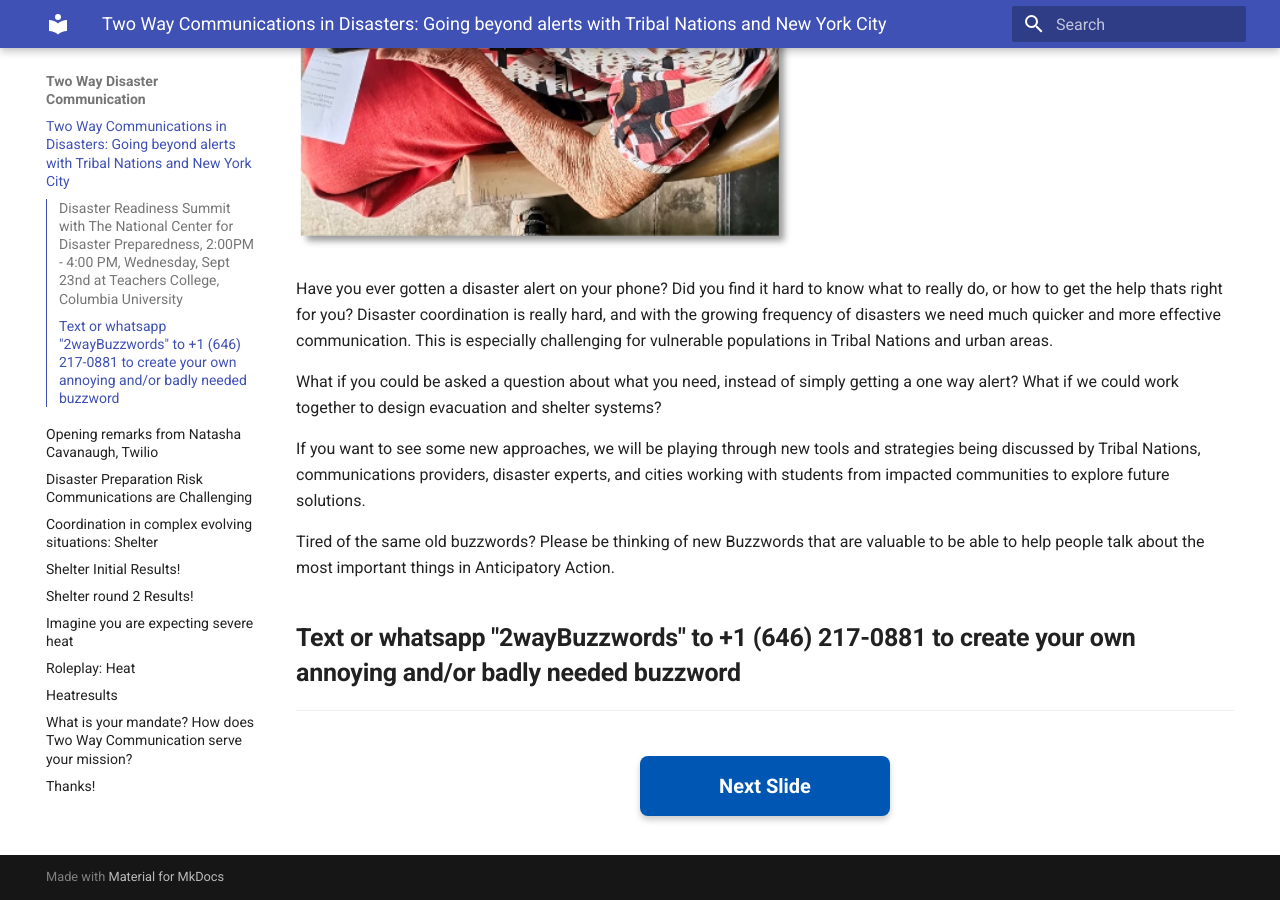
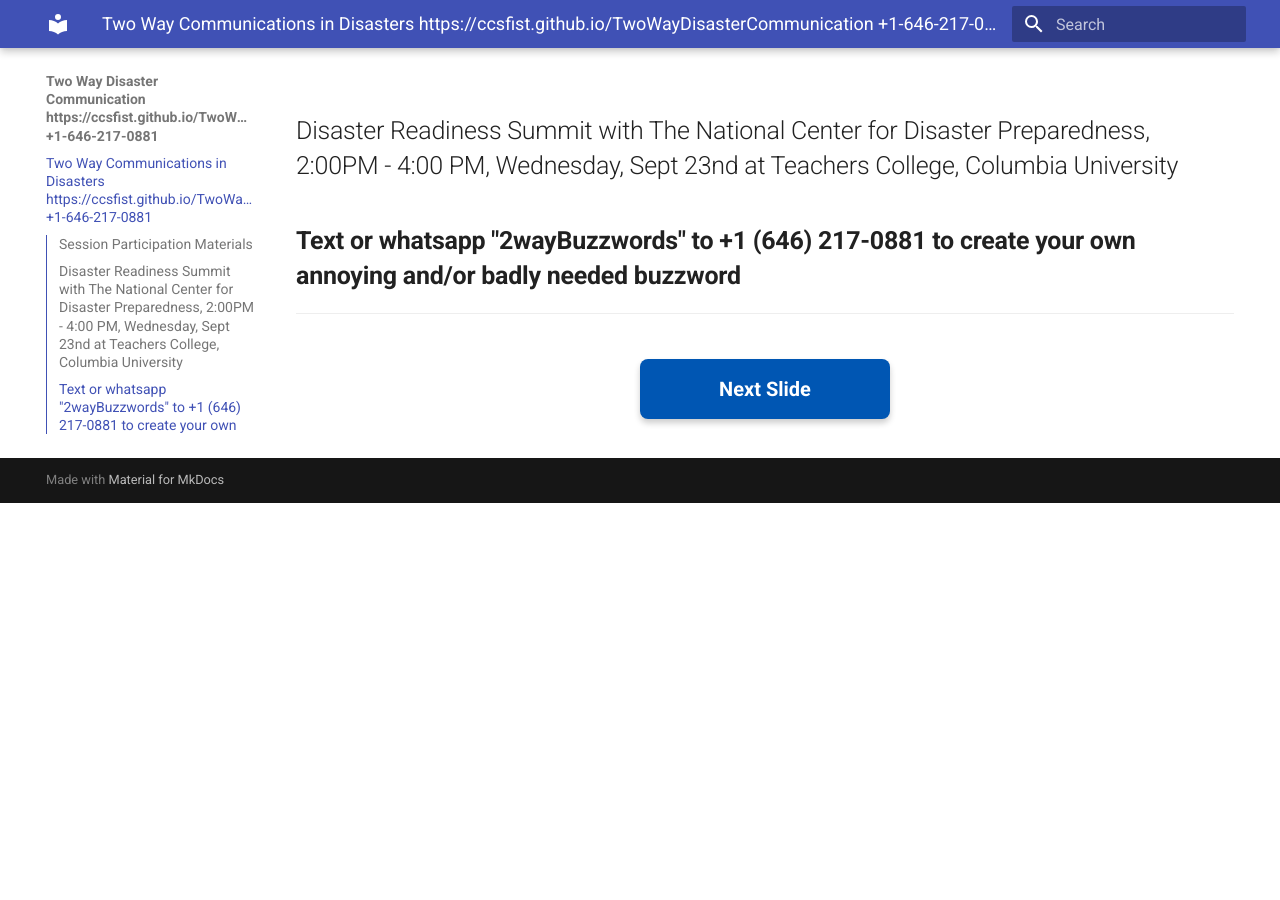
Before and after one commit to ccsfist/TwoWayDisasterCommunication, an MkDocs documentation site: the page built from docs/index.md, in a window 1280 px wide and 900 px high, scrolled down 748 px. Built offline with MkDocs 1.6.1 and Material for MkDocs 9.7.7, drawn with Linux system fonts in a browser that asks for light colours; after the commit the page ends 1251 px from its top, so only the background shows below that; some of the changed text lies outside the part shown.

Commit message:
banner page

```diff
--- a/docs/index.md
+++ b/docs/index.md
@@ -1,17 +1,11 @@
-# Two Way Communications in Disasters: Going beyond alerts with Tribal Nations and New York City
+# Two Way Communications in Disasters **https://ccsfist.github.io/TwoWayDisasterCommunication** +1-646-217-0881
+
+## Session Participation Materials
+
+<img src="TwoWayQR.png" alt="QR" style="width:500px;">
 
 ## Disaster Readiness Summit with The National Center for Disaster Preparedness, 2:00PM - 4:00 PM, Wednesday, Sept 23nd at Teachers College, Columbia University
 
-<img src="womanwithphone.png" alt="woman with phone" style="width:500px;">
-
-Have you ever gotten a disaster alert on your phone?  Did you find it hard to know what to really do, or how to get the help thats right for you? Disaster coordination is really hard, and with the growing frequency of disasters we need much quicker and more effective communication.  This is especially challenging for vulnerable populations in Tribal Nations and urban areas.
-
-What if you could be asked a question about what you need, instead of simply getting a one way alert?  What if we could work together to design evacuation and shelter systems?
-
-If you want to see some new approaches, we will be playing through new tools and strategies being discussed by Tribal Nations, communications providers, disaster experts, and cities working with students from impacted communities to explore future solutions.
-
-Tired of the same old buzzwords? Please be thinking of new Buzzwords that are valuable to be able to help people talk about the most important things in Anticipatory Action.
-
 ## **Text or whatsapp "2wayBuzzwords" to +1 (646) 217-0881 to create your own annoying and/or badly needed buzzword**
 
-<div id="slide-config" data-type="simple" data-next="../learninganddoing/"> </div>
+<div id="slide-config" data-type="simple" data-next="../title/"> </div>
--- /dev/null
+++ b/docs/title.md
@@ -0,0 +1,17 @@
+# Two Way Communications in Disasters: Going beyond alerts with Tribal Nations and New York City
+
+## Disaster Readiness Summit with The National Center for Disaster Preparedness, 2:00PM - 4:00 PM, Wednesday, Sept 23nd at Teachers College, Columbia University
+
+<img src="womanwithphone.png" alt="woman with phone" style="width:500px;">
+
+Have you ever gotten a disaster alert on your phone?  Did you find it hard to know what to really do, or how to get the help thats right for you? Disaster coordination is really hard, and with the growing frequency of disasters we need much quicker and more effective communication.  This is especially challenging for vulnerable populations in Tribal Nations and urban areas.
+
+What if you could be asked a question about what you need, instead of simply getting a one way alert?  What if we could work together to design evacuation and shelter systems?
+
+If you want to see some new approaches, we will be playing through new tools and strategies being discussed by Tribal Nations, communications providers, disaster experts, and cities working with students from impacted communities to explore future solutions.
+
+Tired of the same old buzzwords? Please be thinking of new Buzzwords that are valuable to be able to help people talk about the most important things in Anticipatory Action.
+
+## **Text or whatsapp "2wayBuzzwords" to +1 (646) 217-0881 to create your own annoying and/or badly needed buzzword**
+
+<div id="slide-config" data-type="simple" data-next="../learninganddoing/"> </div>
--- a/mkdocs.yml
+++ b/mkdocs.yml
@@ -1,4 +1,4 @@
-site_name: Two Way Disaster Communication
+site_name: Two Way Disaster Communication https://ccsfist.github.io/TwoWayDisasterCommunication +1-646-217-0881
 theme:
   name: material
   logo: ""
@@ -11,6 +11,7 @@
 
 nav:
 - 'index.md'
+- 'title.md'
 - 'twilio.md'
 - 'disastercommunication.md'
 - 'sheltergame.md'
```
Also changed, not shown: docs/TwoWayQR.png (added).
